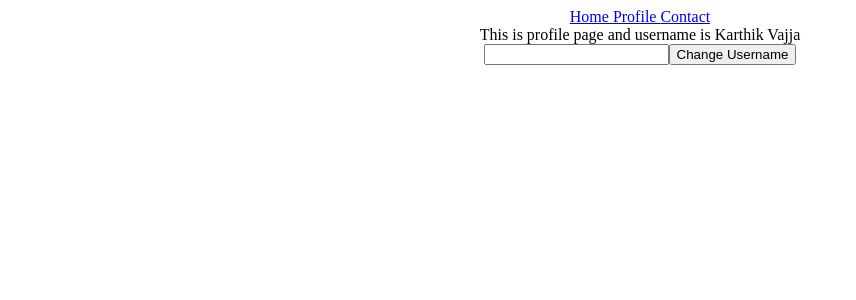
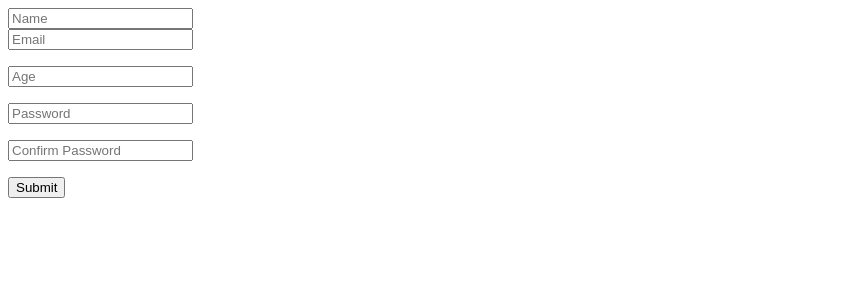
Before and after one commit to KarthikVajja/reactdemo, a React (Create React App) app: page /profile in a window 1280 px wide. Shown: the top 300 px of the page, without its empty margins (0-856 px from the left). Built offline with nearby package versions, Linux system fonts and the light colour scheme.

Commit message:
react forms and form validation

```diff
--- a/package.json
+++ b/package.json
@@ -3,6 +3,7 @@
   "version": "0.1.0",
   "private": true,
   "dependencies": {
+    "@hookform/resolvers": "^2.9.10",
     "@tanstack/react-query": "^4.23.0",
     "@testing-library/jest-dom": "^5.16.5",
     "@testing-library/react": "^13.4.0",
@@ -10,9 +11,11 @@
     "axios": "^1.2.5",
     "react": "^18.2.0",
     "react-dom": "^18.2.0",
+    "react-hook-form": "^7.42.1",
     "react-router-dom": "^6.8.0",
     "react-scripts": "5.0.1",
-    "web-vitals": "^2.1.4"
+    "web-vitals": "^2.1.4",
+    "yup": "^0.32.11"
   },
   "scripts": {
     "start": "react-scripts start",
--- a/src/App.css
+++ b/src/App.css
@@ -36,3 +36,8 @@
     transform: rotate(360deg);
   }
 }
+
+input {
+  align-items: center;
+  display: block;
+}
--- a/src/App.js
+++ b/src/App.js
@@ -1,35 +1,10 @@
 import "./App.css";
-import { BrowserRouter as Router, Routes, Route } from "react-router-dom";
-import { Home } from "./pages/Home";
-import { Contact } from "./pages/Contact";
-import { Profile } from "./pages/Profile";
-import { Navbar } from "./pages/Navbar"
-import { useState, createContext } from "react";
-import { QueryClient, QueryClientProvider } from "@tanstack/react-query";
-
-export const AppContext = createContext();
+import { Form } from "./components/Form";
 
 function App() {
-  const [username, setUsername] = useState("Karthik Vajja");
-  const client = new QueryClient({defaultOptions:{
-    queries: {
-      refetchOnWindowFocus: false
-    }
-  }});
   return (
     <div className="App">
-      <AppContext.Provider value={{username, setUsername}}>
-        <QueryClientProvider client={client}>
-          <Router>
-            <Navbar />
-            <Routes>
-              <Route path="/" element={<Home/>} />
-              <Route path="/profile" element={<Profile/>} />
-              <Route path="/contact" element={<Contact />} />
-            </Routes>
-          </Router>
-        </QueryClientProvider>
-      </AppContext.Provider>
+      <Form />
     </div>
   );
 }
--- a/src/components/ChangeProfile.js
+++ /dev/null
@@ -1,13 +0,0 @@
-import { useState } from "react";
-import { AppContext } from "../App";
-import { useContext } from "react";
-export const ChangeProfile = () => {
-    const {setUsername} = useContext(AppContext);
-    const [newUsername, setNewUsername] = useState("");
-    return (
-        <div>
-            <input onChange={(event) => {setNewUsername(event.target.value)}}/>
-            <button onClick={() => {setUsername(newUsername)}}> Change Username </button>
-        </div>
-    );
-}
--- /dev/null
+++ b/src/components/Form.js
@@ -0,0 +1,36 @@
+import { useForm } from "react-hook-form";
+import { yupResolver } from "@hookform/resolvers/yup";
+import * as yup from 'yup';
+export const Form = () => {
+    const schema = yup.object().shape({
+        fullName: yup.string().required(),
+        email: yup.string().email().required(),
+        age: yup.number().positive().integer().min(18).required(),
+        password: yup.string().min(4).max(20).required(),
+        confirmPassword: yup.string().oneOf([yup.ref("password"), null]).required()
+    })
+
+    const { register, handleSubmit, formState: {errors} } = useForm({
+        resolver: yupResolver(schema),
+    });
+
+    const onSubmit = (data) => {
+        console.log(data);
+    }
+
+    return (
+        <form onSubmit={handleSubmit(onSubmit)}>
+            <input placeholder="Name" {...register("fullName")} />
+            {errors.fullName ? <p>{errors.fullName?.message}</p> : ''}
+            <input placeholder="Email" {...register("email")}/>
+            <p>{errors.email?.message}</p>
+            <input type="number" placeholder="Age" {...register("age")}/>
+            <p>{errors.age?.message}</p>
+            <input type="password" placeholder="Password" {...register("password")}/>
+            <p>{errors.password?.message}</p>
+            <input type="password" placeholder="Confirm Password" {...register("confirmPassword")}/>
+            <p>{errors.confirmPassword?.message}</p>
+            <input type="submit" />
+        </form>
+    );
+};
--- a/src/pages/Contact.js
+++ /dev/null
@@ -1,5 +0,0 @@
-export const Contact = () => {
-    return (
-        <h1>This is contact page</h1>
-    );
-}
--- a/src/pages/Home.js
+++ /dev/null
@@ -1,25 +0,0 @@
-import { useContext } from "react";
-import { AppContext } from "../App";
-import { useQuery } from "@tanstack/react-query";
-import Axios from "axios";
-
-export const Home = () => {
-    const { data:catData, isLoading, isError, refetch } = useQuery(["cat"], () => {
-        return Axios.get("https://catfact.ninja/fact").then((res) => res.data);
-    });
-    const {username} = useContext(AppContext);
-    if (isError){
-        return <h1> There is some error.... </h1>
-    }
-    if (isLoading){
-        return <h1> Loading..... </h1>
-    }
-    return (
-        <div>
-            <h1>This is the home page and user is {username} </h1>
-            <br />
-            <h1> {catData?.fact} </h1>
-            <button onClick={refetch}> Update Data  </button>
-        </div>
-    );
-}
--- a/src/pages/Navbar.js
+++ /dev/null
@@ -1,10 +0,0 @@
-import { Link } from "react-router-dom"
-export const Navbar = () => {
-  return (
-    <div>
-        <Link to="/"> Home </Link>
-        <Link to="/profile"> Profile </Link>
-        <Link to="/contact"> Contact </Link>
-    </div>
-  )
-}
--- a/src/pages/Profile.js
+++ /dev/null
@@ -1,11 +0,0 @@
-import { ChangeProfile } from "../components/ChangeProfile";
-import { AppContext } from "../App";
-import { useContext } from "react";
-export const Profile = () => {
-    const {username} = useContext(AppContext);
-    return (
-        <div>This is profile page and username is {username}
-            <ChangeProfile />
-        </div>
-    );
-}
```
Also changed, not shown: 1 other file (tests, documents, lock files or other folders).
